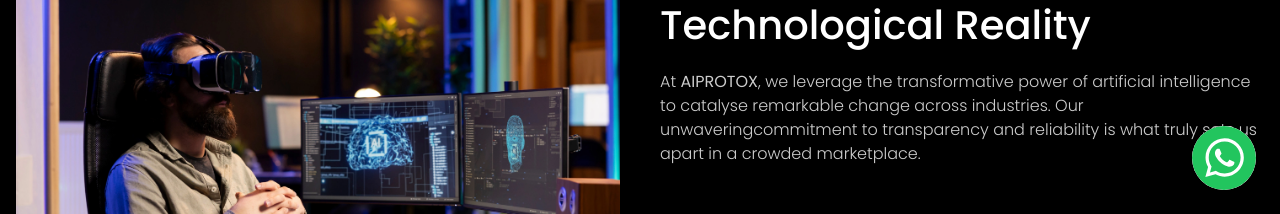
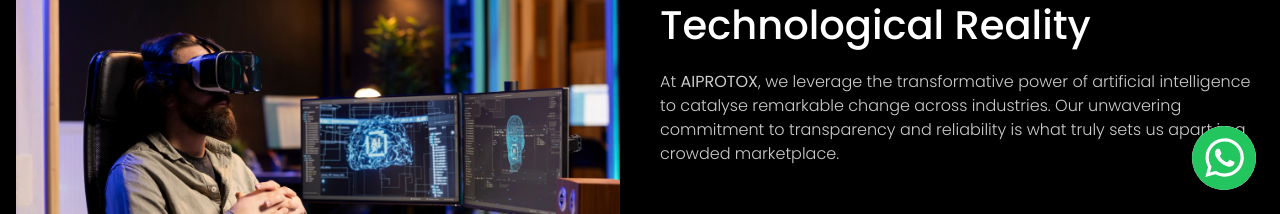
Before and after one commit to remeessalam/aiprotox, a React (Create React App) app: page /about-us in a window 1280 px wide. Shown: the part 586-800 px from the top of the page. Built offline with nearby package versions, Linux system fonts and the light colour scheme.

Commit message:
add space

```diff
--- a/src/pages/AboutUs.jsx
+++ b/src/pages/AboutUs.jsx
@@ -69,7 +69,7 @@
               <p className="desc">
                 At <b>AIPROTOX</b>, we leverage the transformative power of
                 artificial intelligence to catalyse remarkable change across
-                industries. Our unwaveringcommitment to transparency and
+                industries. Our unwavering commitment to transparency and
                 reliability is what truly sets us apart in a crowded
                 marketplace.
               </p>
```
